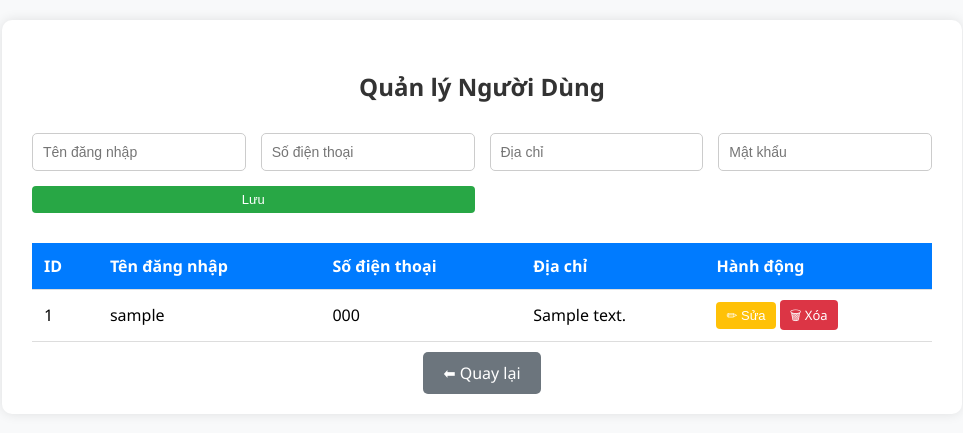
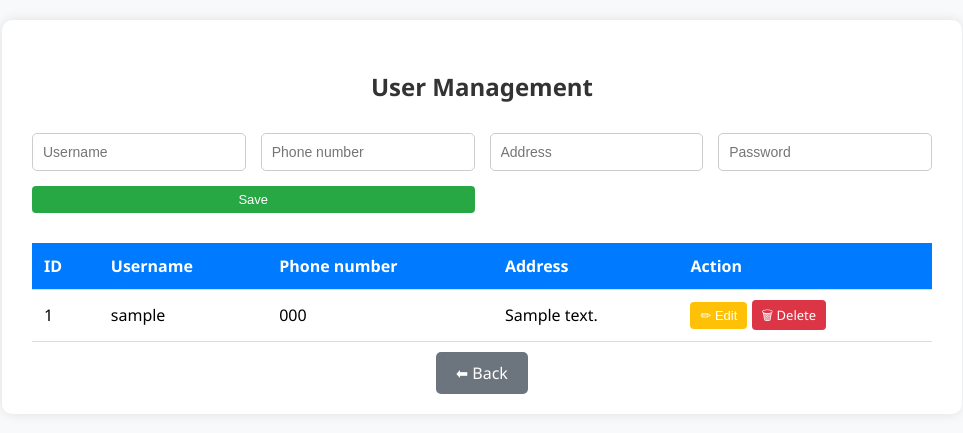
Before and after one commit to ThanhhLongg/ASM_SDLC, a PHP site: page /SDLC/admin/user/user.php in a window 1280 px wide. Shown: the top 433 px of the page, without its empty margins (158-1121 px from the left). Run offline with PHP 8.4, Linux system fonts and the light colour scheme; tables that the repository leaves empty or names only in its code hold one stand-in row (values such as "Sample post").

Commit message:
add file

```diff
--- a/admin/index.php
+++ b/admin/index.php
@@ -8,7 +8,7 @@
 <body>
     home_page!
 
-    <a href="product.php">
+    <a href="http://localhost/SDLC/admin/product/product.php">
     <button>Product_Mng</button>
     </a>
     <!-- Sử dụng <a> để chuyển hướng sang trang user.php -->
--- a/admin/product/product.css
+++ b/admin/product/product.css
@@ -117,14 +117,16 @@ table img {
 /* ACTION BUTTONS */
 .edit-btn,
 .delete-btn {
-    padding: 8px 12px;
+    display: block; /* Đặt các nút trên từng hàng */
+    width: 100%; /* Chiều rộng của các nút bằng nhau */
+    padding: 10px;
     border: none;
     border-radius: 6px;
     color: #fff;
     font-size: 14px;
     cursor: pointer;
-    margin: 2px;
     font-weight: 600;
+    margin-bottom: 10px; /* Khoảng cách giữa các nút */
     transition: 0.3s ease;
 }
 
--- a/admin/product/product.php
+++ b/admin/product/product.php
@@ -121,7 +121,7 @@ foreach ($images as $img) {
             <td><?= $row['description'] ?></td>
             <td><?= $row['category_id'] ?></td>
             <td><?= $row['stock_quantity'] ?></td>
-            <td><img src="../ImageWeb/<?= $row['image_url'] ?>" alt="product image" width="50" height="50"></td>
+            <td><img src="/SDLC/ImageWeb/<?= $row['image_url'] ?>" alt="product image" width="50" height="50"></td>
             <td>
                 <button class="btn edit-btn" onclick="editProduct('<?= $row['product_id'] ?>', '<?= $row['product_name'] ?>', '<?= $row['price'] ?>', '<?= $row['description'] ?>', '<?= $row['category_id'] ?>', '<?= $row['stock_quantity'] ?>', '<?= $row['image_url'] ?>')">✏ Edit</button>
                 <a href="?delete=<?= $row['product_id'] ?>" class="btn delete-btn" onclick="return confirm('Are you sure you want to delete?');">🗑 Delete</a>
--- a/admin/user/user.php
+++ b/admin/user/user.php
@@ -2,17 +2,17 @@
 session_start();
 require '../connect.php';
 
-// Kiểm tra nếu chưa đăng nhập hoặc không phải admin
+// Check if not logged in or not admin
 // if (!isset($_SESSION["username"]) || $_SESSION["username"] !== "admin") {
-//     echo "<p style='color:red; text-align:center;'>Bạn không có quyền truy cập trang này!</p>";
+//     echo "<p style='color:red; text-align:center;'>You do not have permission to access this page!</p>";
 //     exit();
 // }
 
 if (!$conn) {
-    die("Kết nối thất bại: " . mysqli_connect_error());
+    die("Connection failed: " . mysqli_connect_error());
 }
 
-// Xử lý thêm & cập nhật người dùng
+// Handle adding & updating user
 if ($_SERVER["REQUEST_METHOD"] == "POST" && isset($_POST['save_user'])) {
     $id = $_POST['user_id'] ?? '';
     $username = trim($_POST['username']);
@@ -20,73 +20,73 @@ if ($_SERVER["REQUEST_METHOD"] == "POST" && isset($_POST['save_user'])) {
     $address = trim($_POST['address']);
 
     if ($id) {
-        // Cập nhật người dùng (Không cập nhật mật khẩu)
+        // Update user (do not update password)
         $stmt = $conn->prepare("UPDATE users SET user_name=?, phone=?, address=? WHERE user_id=?");
         $stmt->bind_param("sssi", $username, $phone, $address, $id);
     } else {
-        // Thêm người dùng mới (hash mật khẩu)
+        // Add new user (hash password)
         $password = password_hash($_POST['password'], PASSWORD_DEFAULT);
-        $stmt = $conn->prepare("INSERT INTO users (user_name, password_hash, phone, address) VALUES (?, ?, ?, ?)");
+        $stmt = $conn->prepare("INSERT INTO users (user_name, password, phone, address) VALUES (?, ?, ?, ?)");
         $stmt->bind_param("ssss", $username, $password, $phone, $address);
     }
 
     if ($stmt->execute()) {
-        echo "<script>alert('Lưu thành công!'); window.location='user.php';</script>";
+        echo "<script>alert('Saved successfully!'); window.location='user.php';</script>";
     } else {
-        echo "<script>alert('Lỗi: " . $stmt->error . "');</script>";
+        echo "<script>alert('Error: " . $stmt->error . "');</script>";
     }
     $stmt->close();
 }
 
-// Xử lý xóa người dùng
+// Handle user deletion
 if (isset($_GET['delete'])) {
     $id = $_GET['delete'];
     $stmt = $conn->prepare("DELETE FROM users WHERE user_id=?");
     $stmt->bind_param("i", $id);
 
     if ($stmt->execute()) {
-        echo "<script>alert('Xóa thành công!'); window.location='user.php';</script>";
+        echo "<script>alert('Deleted successfully!'); window.location='user.php';</script>";
     } else {
-        echo "<script>alert('Lỗi khi xóa: " . $stmt->error . "');</script>";
+        echo "<script>alert('Error while deleting: " . $stmt->error . "');</script>";
     }
     $stmt->close();
 }
 
-// Lấy danh sách người dùng
+// Get user list
 $result = $conn->query("SELECT user_id, user_name, phone, address FROM users");
 ?>
 
 <!DOCTYPE html>
-<html lang="vi">
+<html lang="en">
 <head>
     <meta charset="UTF-8">
     <meta name="viewport" content="width=device-width, initial-scale=1.0">
-    <title>Quản lý Người Dùng</title>
+    <title>User Management</title>
     <link rel="stylesheet" href="user.css">
 </head>
 <body>
 
 <div class="container">
-    <h2>Quản lý Người Dùng</h2>
+    <h2>User Management</h2>
 
-    <!-- Form thêm / sửa người dùng -->
+    <!-- Add / Edit User Form -->
     <form method="POST">
         <input type="hidden" name="user_id" id="user_id">
-        <input type="text" name="username" id="username" placeholder="Tên đăng nhập" required>
-        <input type="text" name="phone" id="phone" placeholder="Số điện thoại" required>
-        <input type="text" name="address" id="address" placeholder="Địa chỉ">
-        <input type="password" name="password" id="password" placeholder="Mật khẩu">
-        <button type="submit" name="save_user" class="btn">Lưu</button>
+        <input type="text" name="username" id="username" placeholder="Username" required>
+        <input type="text" name="phone" id="phone" placeholder="Phone number" required>
+        <input type="text" name="address" id="address" placeholder="Address">
+        <input type="password" name="password" id="password" placeholder="Password">
+        <button type="submit" name="save_user" class="btn">Save</button>
     </form>
 
-    <!-- Bảng danh sách người dùng -->
+    <!-- User List Table -->
     <table>
         <tr>
             <th>ID</th>
-            <th>Tên đăng nhập</th>
-            <th>Số điện thoại</th>
-            <th>Địa chỉ</th>
-            <th>Hành động</th>
+            <th>Username</th>
+            <th>Phone number</th>
+            <th>Address</th>
+            <th>Action</th>
         </tr>
         <?php while ($row = $result->fetch_assoc()): ?>
         <tr>
@@ -95,15 +95,15 @@ $result = $conn->query("SELECT user_id, user_name, phone, address FROM users");
             <td><?= $row['phone'] ?></td>
             <td><?= $row['address'] ?></td>
             <td>
-                <button class="btn edit-btn" onclick="editUser('<?= $row['user_id'] ?>', '<?= $row['user_name'] ?>', '<?= $row['phone'] ?>', '<?= $row['address'] ?>')">✏ Sửa</button>
-                <a href="?delete=<?= $row['user_id'] ?>" class="btn delete-btn" onclick="return confirm('Xác nhận xóa?');">🗑 Xóa</a>
+                <button class="btn edit-btn" onclick="editUser('<?= $row['user_id'] ?>', '<?= $row['user_name'] ?>', '<?= $row['phone'] ?>', '<?= $row['address'] ?>')">✏ Edit</button>
+                <a href="?delete=<?= $row['user_id'] ?>" class="btn delete-btn" onclick="return confirm('Are you sure to delete?');">🗑 Delete</a>
             </td>
         </tr>
         <?php endwhile; ?>
     </table>
 
     <div class="buttons">
-        <a href="http://localhost/SDLC/admin/index.php">⬅ Quay lại</a>
+        <a href="http://localhost/SDLC/admin/index.php">⬅ Back</a>
     </div>
 </div>
 
--- a/cart.html
+++ b/cart.html
@@ -11,7 +11,7 @@
         <button id="back-btn" onclick="goBack()">Back</button>
         <h2>Shopping cart</h2>
         <div id="cart-items">
-            <!-- Sản phẩm sẽ được hiển thị ở đây bằng JavaScript -->
+            <!-- Products will be displayed here using JavaScript -->
         </div>
         <div class="footer">
             <div class="total-price">Total amount: <span id="totalPrice">0</span>đ</div>
--- a/connect.php
+++ b/connect.php
@@ -6,7 +6,7 @@ $dbname = "book databasee";
 
 $conn = new mysqli($severname, $username, $password, $dbname);
 
-// Kiểm tra kết nối
+// Check connection
 if (!$conn) {
     die("Connection failed: " . mysqli_connect_error());
 }
```
Also changed, not shown: login.html (+4 -4 lines), login.php (+9 -9 lines), register.html (+8 -8 lines), register.php (+12 -12 lines).
